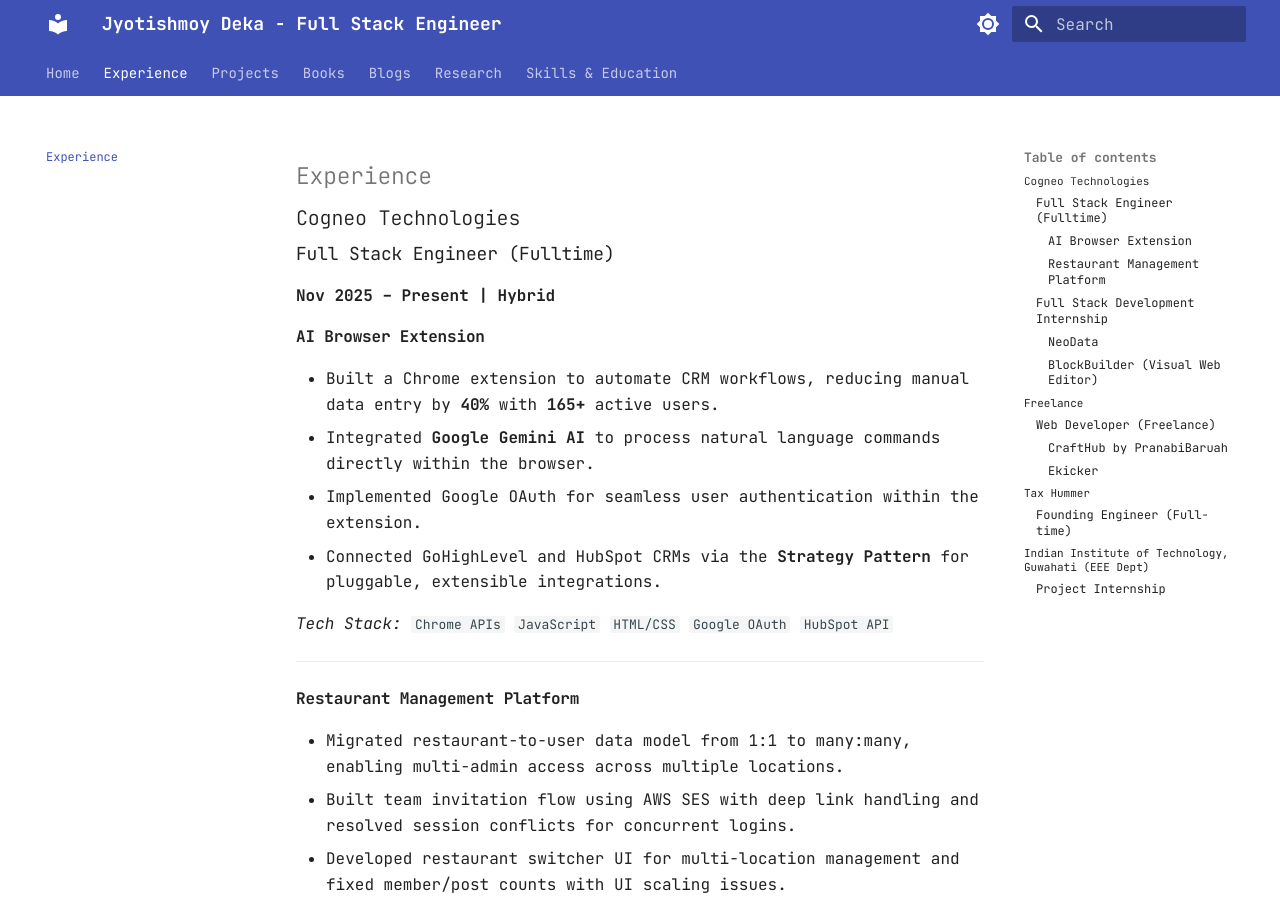
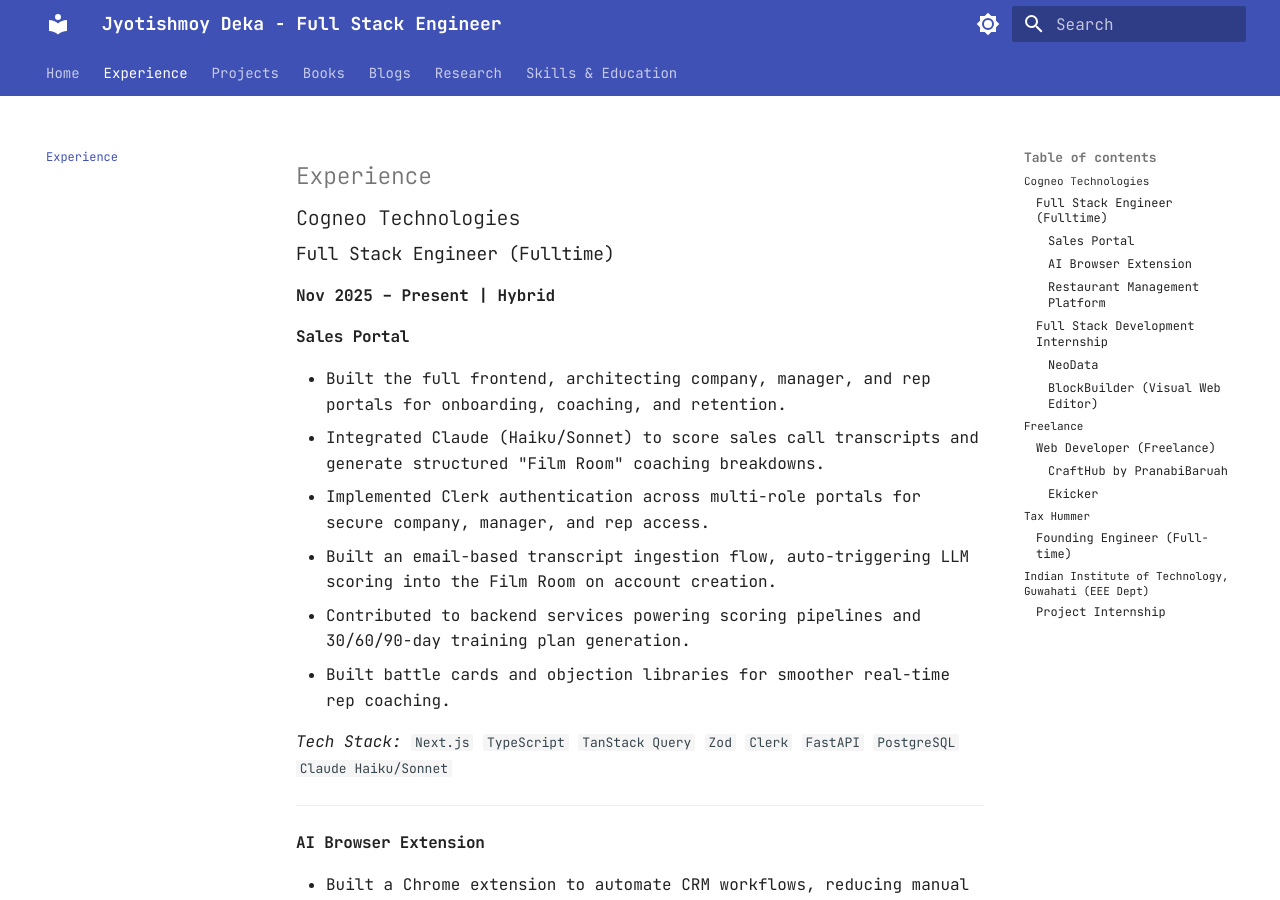
Before and after one commit to Jyotishmoy12/jyotishmoy-portfolio, an MkDocs documentation site: the page built from docs/experience.md, in a window 1280 px wide and 900 px high. Built offline with MkDocs 1.6.1 and Material for MkDocs 9.7.7, drawn with Linux system fonts in a browser that asks for light colours.

Commit message:
updated experience section

```diff
--- a/docs/experience.md
+++ b/docs/experience.md
@@ -4,6 +4,18 @@
 
 ### Full Stack Engineer (Fulltime)
 **Nov 2025 – Present | Hybrid**
+
+#### Sales Portal
+- Built the full frontend, architecting company, manager, and rep portals for onboarding, coaching, and retention.
+- Integrated Claude (Haiku/Sonnet) to score sales call transcripts and generate structured "Film Room" coaching breakdowns.
+- Implemented Clerk authentication across multi-role portals for secure company, manager, and rep access.
+- Built an email-based transcript ingestion flow, auto-triggering LLM scoring into the Film Room on account creation.
+- Contributed to backend services powering scoring pipelines and 30/60/90-day training plan generation.
+- Built battle cards and objection libraries for smoother real-time rep coaching.
+
+*Tech Stack:* `Next.js` `TypeScript` `TanStack Query` `Zod` `Clerk` `FastAPI` `PostgreSQL` `Claude Haiku/Sonnet`
+
+---
 
 #### AI Browser Extension
 - Built a Chrome extension to automate CRM workflows, reducing manual data entry by **40%** with **165+** active users.
```
